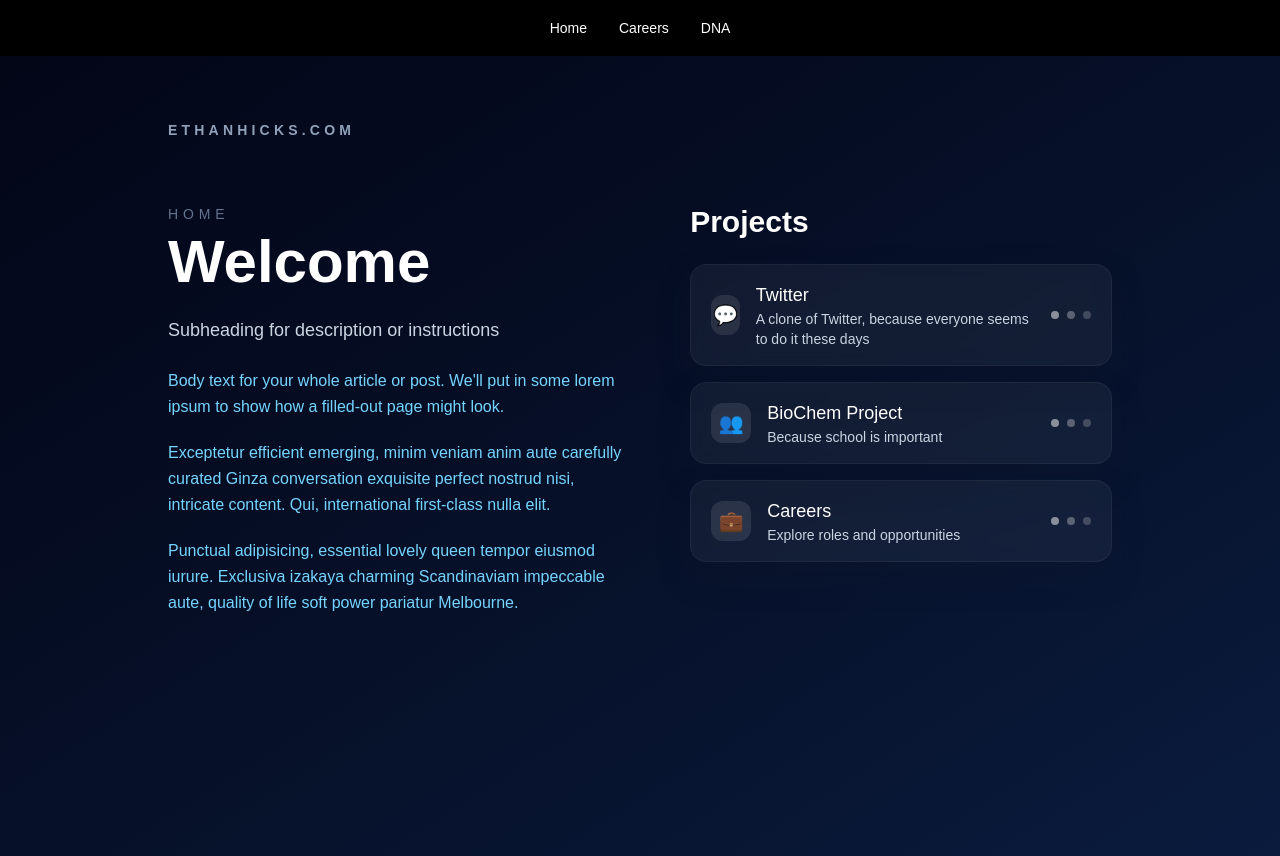
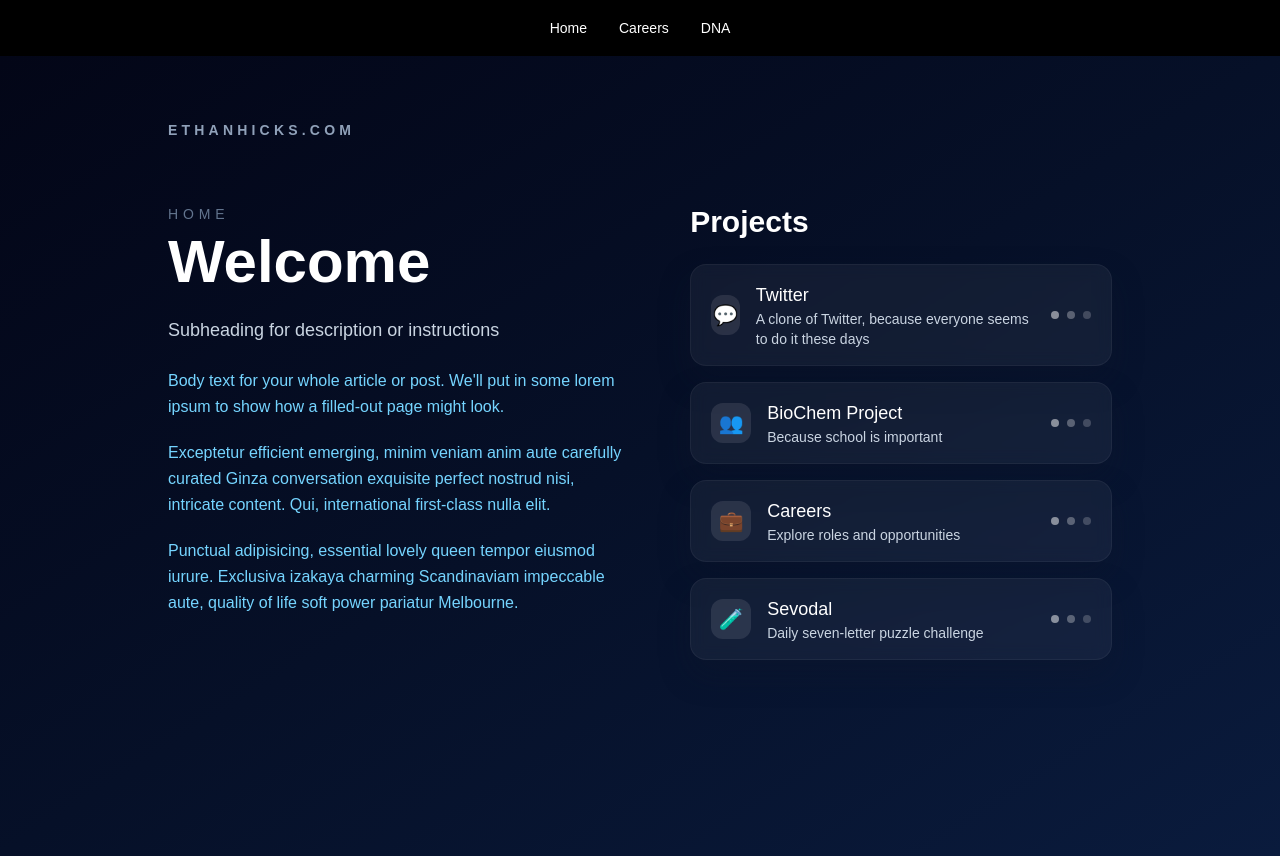
Before and after one commit to et-hicks/imitation, a Next.js app: page / in a window 1280 px wide. Built offline with nearby package versions, Linux system fonts and the light colour scheme; no server answers.

Commit message:
the smallest of changes

```diff
--- a/src/app/page.tsx
+++ b/src/app/page.tsx
@@ -24,6 +24,12 @@ export default function Home() {
       description: "Explore roles and opportunities",
       icon: "💼",
       href: "/careers",
+    },
+    {
+      title: "Sevodal",
+      description: "Daily seven-letter puzzle challenge",
+      icon: "🧪",
+      href: "/sevodal",
     },
   ];
 
--- a/src/app/sevodal/sevodal-game.tsx
+++ b/src/app/sevodal/sevodal-game.tsx
@@ -238,13 +238,10 @@ export default function SevodalGame() {
   );
 
   useEffect(() => {
-    const handler = (e: KeyboardEvent) => {
-      handleKey(e.key);
-    };
-
-    window.addEventListener("keydown", handler);
-    return () => window.removeEventListener("keydown", handler);
-  }, [handleKey]);
+    // surface solution in console for quick debugging when page loads
+    // eslint-disable-next-line no-console
+    console.log("Sevodal solution:", solution);
+  }, [solution]);
 
   useEffect(() => {
     if (toast) {
```
